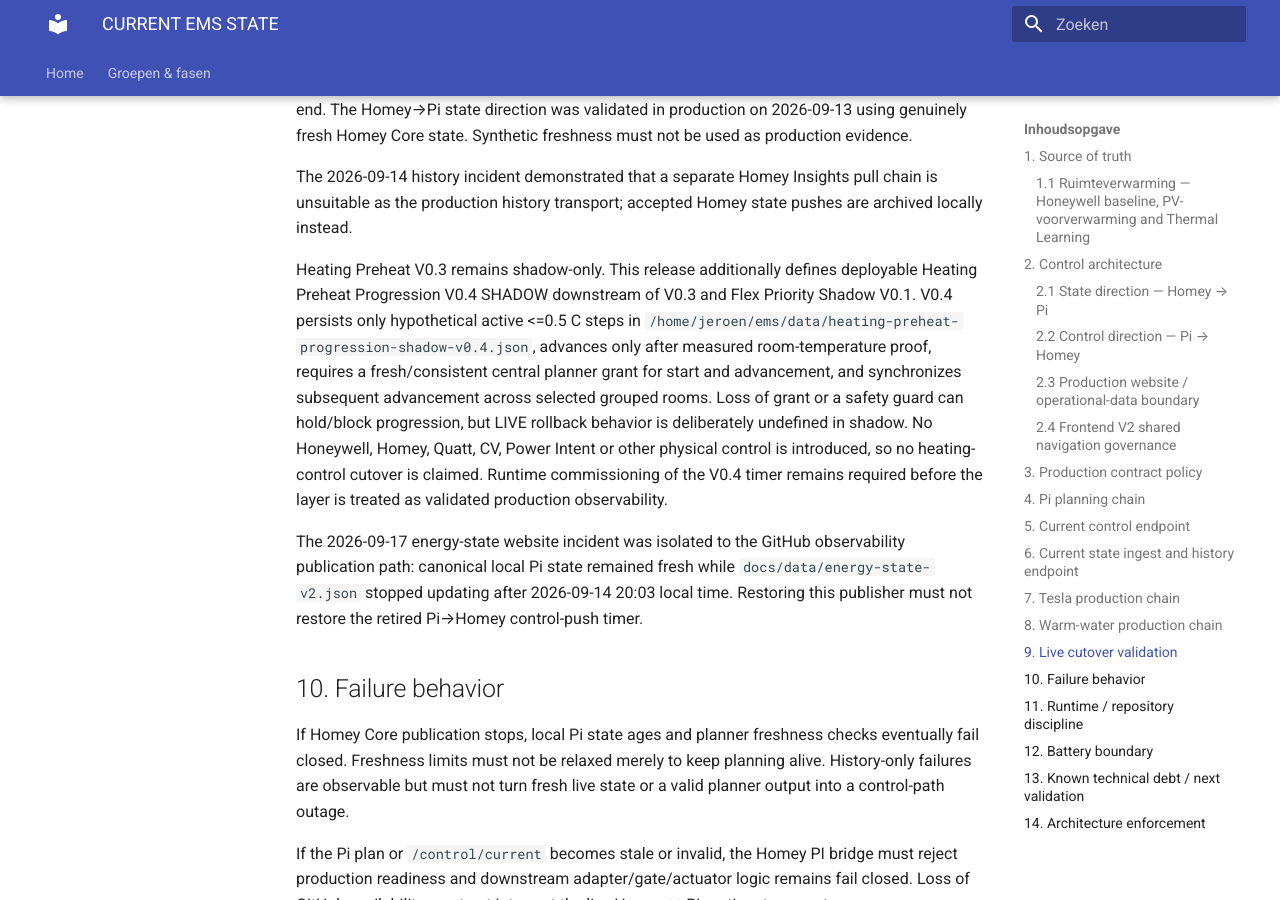
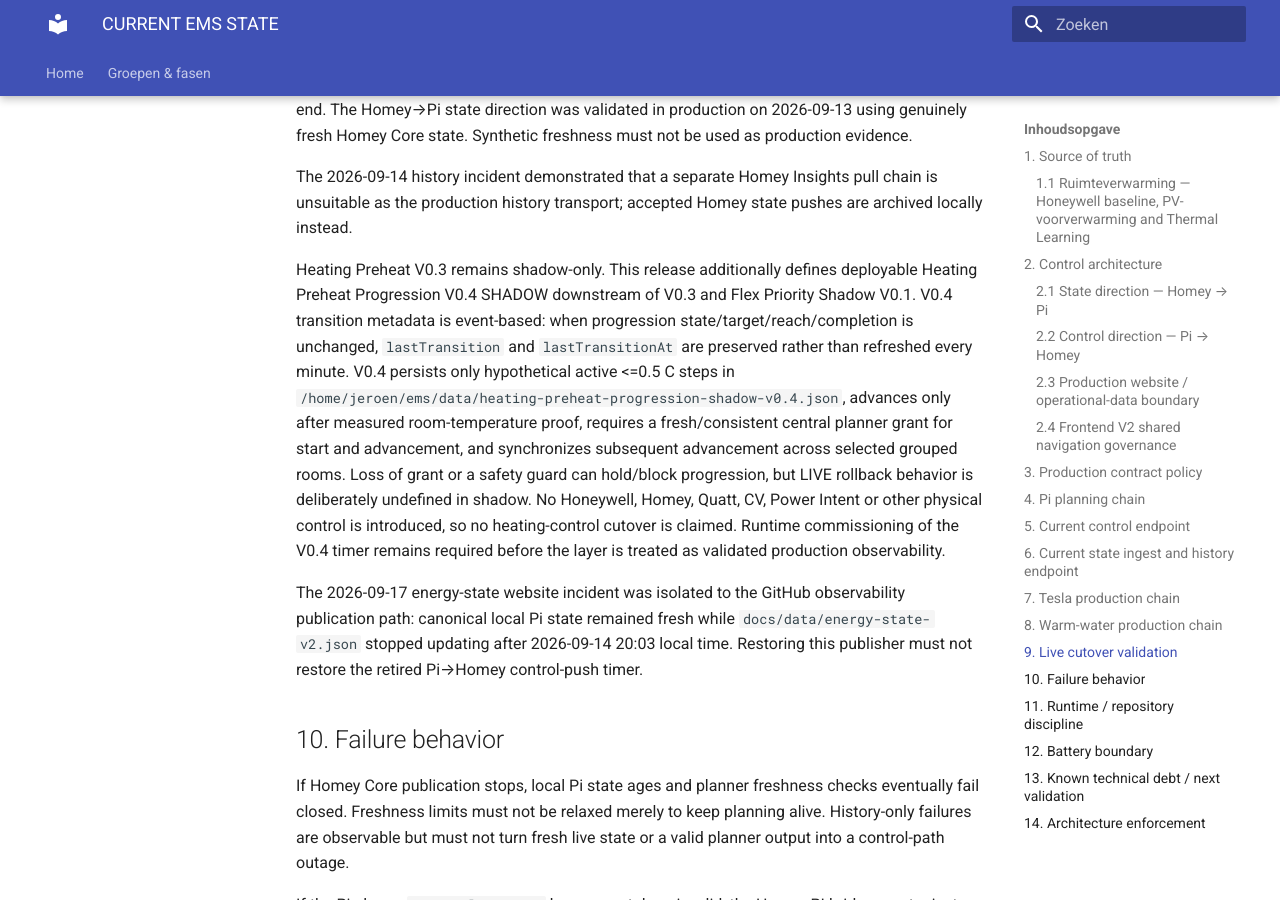
Before and after one commit to OnsKasteeltje/homey-energy-manual, an MkDocs documentation site: the page built from docs/architecture/CURRENT-EMS-STATE.md, in a window 1280 px wide and 900 px high, scrolled down 10681 px. Built offline with MkDocs 1.6.1 and Material for MkDocs 9.7.7, drawn with Linux system fonts in a browser that asks for light colours.

Commit message:
docs(heating): define V0.4 transition event semantics

```diff
--- a/docs/architecture/CURRENT-EMS-STATE.md
+++ b/docs/architecture/CURRENT-EMS-STATE.md
@@ -204,7 +204,7 @@ The controlled 2026-09-12 cutover validated Pi→Homey→Tesla and Pi→Homey→
 
 The 2026-09-14 history incident demonstrated that a separate Homey Insights pull chain is unsuitable as the production history transport; accepted Homey state pushes are archived locally instead.
 
-Heating Preheat V0.3 remains shadow-only. This release additionally defines deployable Heating Preheat Progression V0.4 SHADOW downstream of V0.3 and Flex Priority Shadow V0.1. V0.4 persists only hypothetical active <=0.5 C steps in `/home/jeroen/ems/data/heating-preheat-progression-shadow-v0.4.json`, advances only after measured room-temperature proof, requires a fresh/consistent central planner grant for start and advancement, and synchronizes subsequent advancement across selected grouped rooms. Loss of grant or a safety guard can hold/block progression, but LIVE rollback behavior is deliberately undefined in shadow. No Honeywell, Homey, Quatt, CV, Power Intent or other physical control is introduced, so no heating-control cutover is claimed. Runtime commissioning of the V0.4 timer remains required before the layer is treated as validated production observability.
+Heating Preheat V0.3 remains shadow-only. This release additionally defines deployable Heating Preheat Progression V0.4 SHADOW downstream of V0.3 and Flex Priority Shadow V0.1. V0.4 transition metadata is event-based: when progression state/target/reach/completion is unchanged, `lastTransition` and `lastTransitionAt` are preserved rather than refreshed every minute. V0.4 persists only hypothetical active <=0.5 C steps in `/home/jeroen/ems/data/heating-preheat-progression-shadow-v0.4.json`, advances only after measured room-temperature proof, requires a fresh/consistent central planner grant for start and advancement, and synchronizes subsequent advancement across selected grouped rooms. Loss of grant or a safety guard can hold/block progression, but LIVE rollback behavior is deliberately undefined in shadow. No Honeywell, Homey, Quatt, CV, Power Intent or other physical control is introduced, so no heating-control cutover is claimed. Runtime commissioning of the V0.4 timer remains required before the layer is treated as validated production observability.
 
 The 2026-09-17 energy-state website incident was isolated to the GitHub observability publication path: canonical local Pi state remained fresh while `docs/data/energy-state-v2.json` stopped updating after 2026-09-14 20:03 local time. Restoring this publisher must not restore the retired Pi→Homey control-push timer.
 
```
